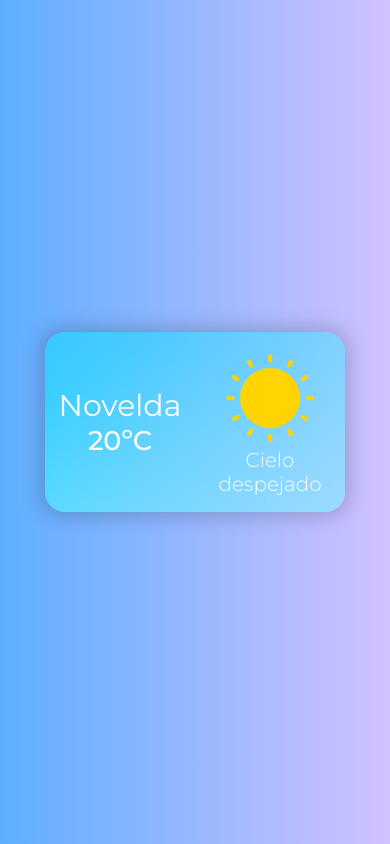
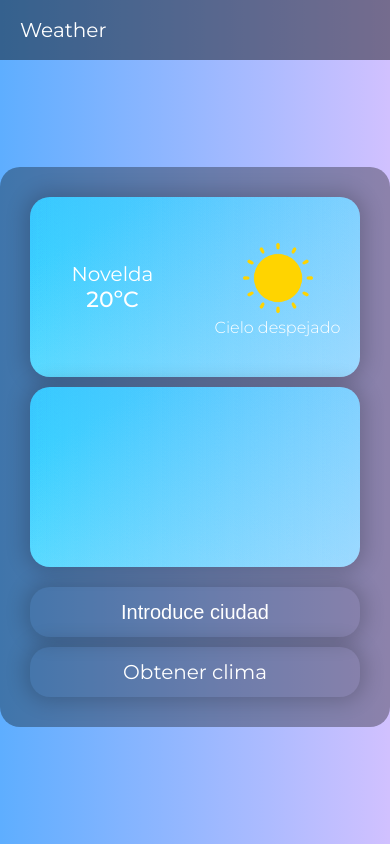
Before and after one commit to ccorreasdev/web-weather, a plain HTML site: page index.html in a window 390 px wide. Drawn offline with nearby package versions, Linux system fonts and the light colour scheme; no server answers.

Commit message:
Added CSS elements

```diff
--- a/assets/css/style.css
+++ b/assets/css/style.css
@@ -12,25 +12,51 @@ html {
 
 .layout {
     width: 100%;
-    height: 100vh;
+    min-height: 100vh;
+    display: flex;
+    flex-direction: column;
+    justify-content: center;
+    align-items: center;
     background-color: rgb(0, 0, 0);
     background: linear-gradient(90deg, #5eaeff, #d1c1ff);
     font-family: 'Montserrat', 'Trebuchet MS', 'Lucida Sans Unicode', 'Lucida Grande', 'Lucida Sans', Arial, sans-serif;
     overflow-x: hidden;
     position: relative;
+    padding: 4rem;
+}
+
+.nav__layout {
+    position: absolute;
+    top: 0px;
+    left: 0px;
+    width: 100%;
+    height: 60px;
+    background-color: rgba(0, 0, 0, 0.445);
+    display: flex;
+    flex-direction: row;
+    justify-content: space-between;
+    align-items: center;
+    color: white;
+    font-size: 2rem;
+    padding: 0rem 2rem;
 }
 
 .main__layout {
+    max-width: 1024px;
+    margin-top: 5rem;
     width: 100%;
     height: 100%;
     display: flex;
-    flex-direction: row;
+    flex-direction: column;
     justify-content: center;
     align-items: center;
+    background-color: rgba(0, 0, 0, 0.33);
+    padding: 3rem;
+    border-radius: 20px;
 }
 
 .card {
-    width: 300px;
+    width: 500px;
     height: 180px;
     background:
         linear-gradient(45deg, #31daff 0%, #5BB0FF 100%) no-repeat,
@@ -48,6 +74,7 @@ html {
     justify-content: center;
     align-items: center;
     box-shadow: 0px 0px 20px 5px rgba(0, 0, 0, 0.183);
+    margin-bottom: 1rem;
 }
 
 .card2 {
@@ -77,6 +104,8 @@ html {
 }
 
 .card__city {
+    width: 100%;
+    text-align: center;
     font-size: 3rem;
     font-weight: 400;
     color: white;
@@ -116,3 +145,102 @@ html {
 .card__img {
     width: 100px;
 }
+
+.weather__btn {
+    margin-top: 10px;
+    width: 300px;
+    height: 50px;
+    border-radius: 20px;
+    color: white;
+    box-shadow: 0px 0px 20px 5px rgba(0, 0, 0, 0.183);
+    display: flex;
+    flex-direction: row;
+    justify-content: center;
+    align-items: center;
+    font-size: 2rem;
+    cursor: pointer;
+    transition: all 200ms ease-in-out;
+}
+
+.weather__btn:hover {
+    background-color: red;
+    background-color: white;
+    color: #2e2e2e;
+}
+
+.input__city {
+    margin-top: 1rem;
+    border: none;
+    width: 300px;
+    height: 50px;
+    border-radius: 20px;
+    background-color: transparent;
+    box-shadow: 0px 0px 20px 5px rgba(0, 0, 0, 0.183);
+    color: white;
+    font-size: 2rem;
+    text-align: center;
+    font-weight: 400;
+}
+
+.input__city::placeholder {
+    color: white;
+}
+
+.card__container {
+    width: 100%;
+    height: 100%;
+    border-radius: 20px;
+}
+
+.card__item {
+    width: 100%;
+    height: 25%;
+    border-radius: 20px;
+    color: white;
+    font-size: 2rem;
+    display: flex;
+    flex-direction: row;
+    justify-content: center;
+    align-items: center;
+}
+
+@media (max-width: 650px) {
+    .layout {
+        padding: 0rem;
+    }
+
+    .card {
+        width: 100%;
+    }
+
+    .weather__btn {
+        width: 100%;
+    }
+
+    .input__city {
+        width: 100%;
+    }
+}
+
+@media (max-width: 400px) {
+    .card__city {
+
+        font-size: 2rem;
+
+    }
+
+    .card__temp {
+        font-size: 2.2rem;
+
+    }
+
+    .card__desc {
+
+        font-size: 1.6rem;
+
+    }
+
+    .card__img {
+        width: 80px;
+    }
+}
--- a/assets/js/script.js
+++ b/assets/js/script.js
@@ -44,16 +44,22 @@ const cardCity = document.querySelector("#card-city");
 const cardTemp = document.querySelector("#card-temp");
 const cardDesc = document.querySelector("#card-desc");
 const cardIcon = document.querySelector("#card-icon");
+const cardItem1 = document.querySelector("#item1");
+const cardItem2 = document.querySelector("#item2");
+const cardItem3 = document.querySelector("#item3");
+const cardItem4 = document.querySelector("#item4");
+const getWeatherBtn = document.querySelector("#get-weather");
+const cityInput = document.querySelector("#city-input");
 const API_KEY = "cffcff2eaa4b49a694a7c42b57d1324b";
 const API_URL = " https://api.weatherbit.io/v2.0/current?";
-const API_CITY = "Novelda"
+let API_CITY = "Novelda"
 const API_LANGUAGE = "es"
-const API_ACTUAL_WEATHER = `${API_URL}city=${API_CITY}&key=${API_KEY}&lang=${API_LANGUAGE}`;
+
 let actualWeather = undefined;
 
 const getActualWeather = async () => {
     try {
-
+        const API_ACTUAL_WEATHER = `${API_URL}city=${API_CITY}&key=${API_KEY}&lang=${API_LANGUAGE}`;
         const response = await fetch(API_ACTUAL_WEATHER);
 
         if (!response.ok) {
@@ -62,22 +68,24 @@ const getActualWeather = async () => {
 
         actualWeather = await response.json();
 
+
     } catch (error) {
 
         console.error('There has been a problem with your fetch operation:', error);
     }
 }
 
-
-const init = async () => {
-    await getActualWeather();
+const setActualWeather = () => {
     if (actualWeather) {
         console.log(actualWeather);
         console.log(`Temperature in ${API_CITY}: ${actualWeather.data[0].temp}°C`);
         cardCity.innerHTML = actualWeather.data[0].city_name;
         cardTemp.innerHTML = `${actualWeather.data[0].temp}°C`;
         cardDesc.innerHTML = actualWeather.data[0].weather.description;
-
+        cardItem1.innerHTML = actualWeather.data[0].precip + "% precipitaciones";
+        cardItem2.innerHTML = actualWeather.data[0].clouds + "% nubosidad";
+        cardItem3.innerHTML = actualWeather.data[0].pres + " mbar";
+        cardItem4.innerHTML = actualWeather.data[0].uv + " uv";
         const weatherCode = actualWeather.data[0].weather.code;
 
         if (weatherCode == 800) {
@@ -89,12 +97,27 @@ const init = async () => {
         } else if (weatherCode >= 600 && weatherCode <= 623) {
             cardIcon.src = "./assets/img/weather/Snowy.png"
         } else if (weatherCode >= 801 && weatherCode <= 804) {
-            cardIcon.src = "./assets/img/weather/PartyCloudly.png"
+            cardIcon.src = "./assets/img/weather/PartlyCloudy.png"
         } else {
-            cardIcon.src = "./assets/img/weather/PartyCloudly.png"
+            cardIcon.src = "./assets/img/weather/PartlyCloudy.png"
         }
     }
+}
+
+const init = async () => {
+    // await getActualWeather();
+    //setActualWeather();
 
 }
 
 init();
+
+getWeatherBtn.addEventListener("click", async (e) => {
+
+    if (cityInput.value) {
+        API_CITY = await cityInput.value;
+        await getActualWeather();
+        setActualWeather();
+    }
+
+})
--- a/index.html
+++ b/index.html
@@ -11,6 +11,9 @@
 </head>
 
 <body class="layout">
+    <nav class="nav__layout">
+        <div>Weather</div>
+    </nav>
 
     <main class="main__layout">
         <div class="card">
@@ -27,6 +30,18 @@
                 <div id="card-desc" class="card__desc">Cielo despejado</div>
             </div>
         </div>
+
+        <div class="card">
+            <div class="card__container">
+                <div id="item1" class="card__item"></div>
+                <div id="item2" class="card__item"></div>
+                <div id="item3" class="card__item"></div>
+                <div id="item4" class="card__item"></div>
+            </div>
+        </div>
+
+        <input class="input__city" type="text" id="city-input" placeholder="Introduce ciudad">
+        <div id="get-weather" class="weather__btn">Obtener clima</div>
     </main>
 
 </body>
```
